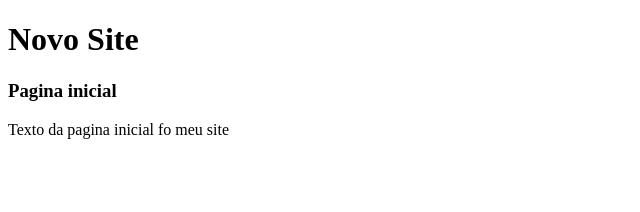
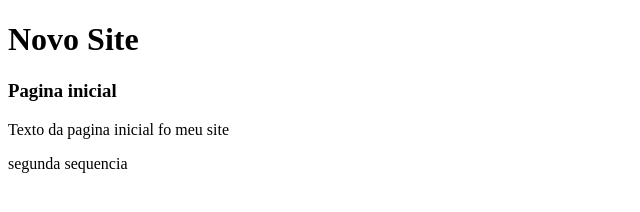
Before and after one commit to felipedosantos/atividadeBranch, a plain HTML site: page index.html in a window 1280 px wide. Shown: the whole page, without its empty margins (0-640 px from the left). Drawn offline with Linux system fonts and the light colour scheme.

Commit message:
segunda sequencia master

```diff
--- a/index.html
+++ b/index.html
@@ -10,5 +10,7 @@
     <h3>Pagina inicial</h3>
 
     <p>Texto da pagina inicial fo meu site</p>
+
+    <p>segunda sequencia</p>
   </body>
 </html>
```
